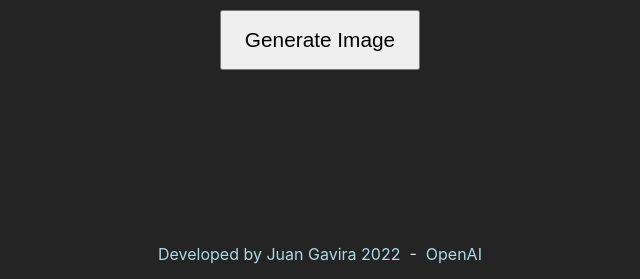
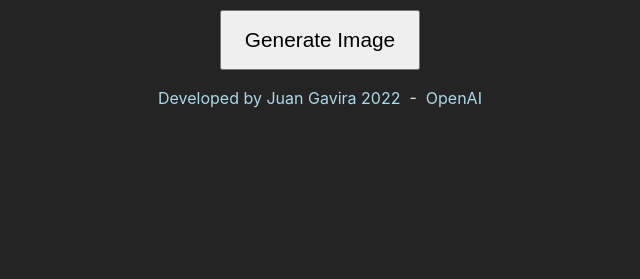
Before and after one commit to JuanelopS/OpenAI-React, a React (Vite) app: page / in a window 1280 px wide. Shown: the part 518-797 px from the top of the page, without its empty margins (320-960 px from the left). Built offline with nearby package versions, Linux system fonts and the light colour scheme.

Commit message:
Fixed bad css at footer

```diff
--- a/src/App.css
+++ b/src/App.css
@@ -60,8 +60,3 @@ a {
   text-decoration: none;
   color: lightblue;
 }
-
-footer {
-  position: absolute;
-  bottom: 0;
-}
```
